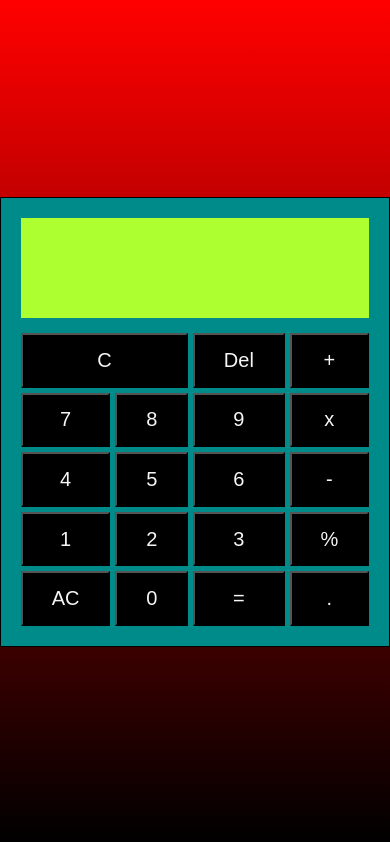
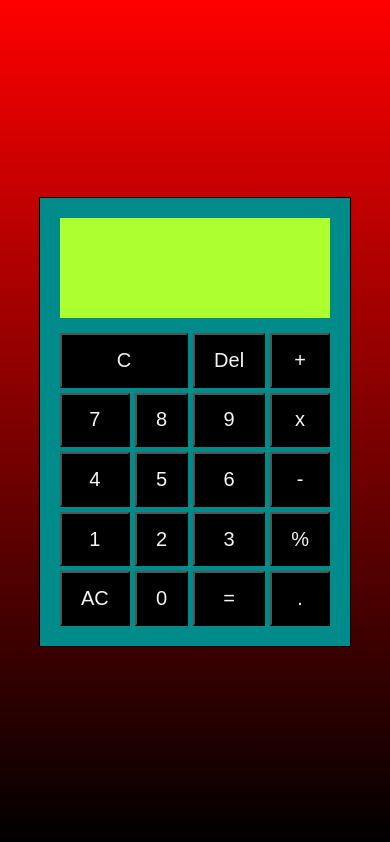
Before and after one commit to JDLFDRGN/First-Calculator, a plain HTML site: page index.html in a window 390 px wide. Drawn offline with Linux system fonts and the light colour scheme.

Commit message:
First calculator

```diff
--- a/FirstCalc.html
+++ b/index.html
@@ -1,7 +1,7 @@
 <!DOCTYPE html>
 <html lang="en">
 <head>
-    <link rel="stylesheet" href="FirstCalc.css">
+    <link rel="stylesheet" href="styles.css">
     <meta charset="UTF-8">
     <meta http-equiv="X-UA-Compatible" content="IE=edge">
     <meta name="viewport" content="width=device-width, initial-scale=1.0">
@@ -33,7 +33,7 @@
             <button onclick="tot()" value="=">=</button>
             <button onclick="del()" value="del">Del</button>
             <button onclick="inp(this)" value=".">.</button>
-           <script src="FirstCalc.JS"></script>
+           <script src="script.JS"></script>
         </div>
     </div>
 </body>
--- a/FirstCalc.css
+++ b/styles.css
@@ -6,9 +6,8 @@ box-sizing: border-box;
 body{
 min-height: 100vh;
 width: 100%;
-display: flex;
-justify-content: center;
-align-items: center;
+display: grid;
+place-items: center;
 background-image: linear-gradient(red,black);
 background-repeat: no-repeat;
 background-size: 100% 100%;
@@ -81,7 +80,7 @@ grid-row: 1/2;
 }
 @media only screen and (max-width:500px){
 .container{
-width: 100%;
+width: 80%;
 }
 .input{
 grid-template-columns: auto;
```
Also changed, not shown: script.JS (renamed from FirstCalc.JS), 1 other file.
